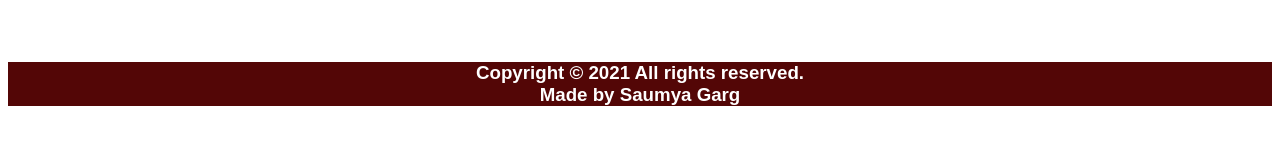
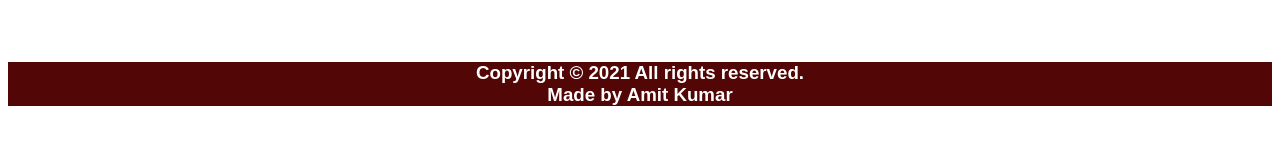
Before and after one commit to amitskidrow/CO-WIN-VACCINE-SLOT-FINDER, a React (Create React App) app: page / in a window 1280 px wide. Shown: the part 374-518 px from the top of the page. Built offline with nearby package versions, Linux system fonts and the light colour scheme.

Commit message:
Initial commit for CO-WIN-VACCINE-SLOT-FINDER

```diff
--- a/src/District.js
+++ b/src/District.js
@@ -289,7 +289,7 @@ export default function Pin() {
         <h3>
           Copyright © 2021 All rights reserved.
           <br />
-          Made by Saumya Garg
+          Made by Amit Kumar
           <br />
         </h3>
       </div>
--- a/src/Pin.js
+++ b/src/Pin.js
@@ -261,7 +261,7 @@ export default function Pin() {
         <h3>
           Copyright © 2021 All rights reserved.
           <br />
-          Made by Saumya Garg
+          Made by Amit Kumar
           <br />
         </h3>
       </div>
```
